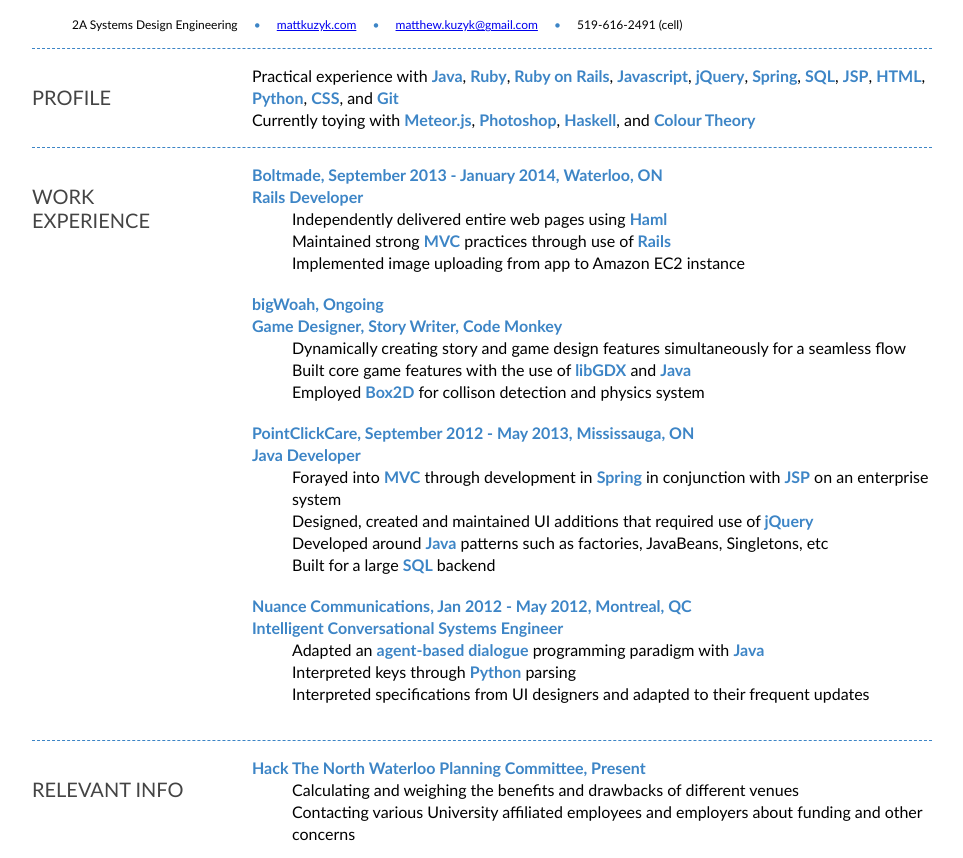
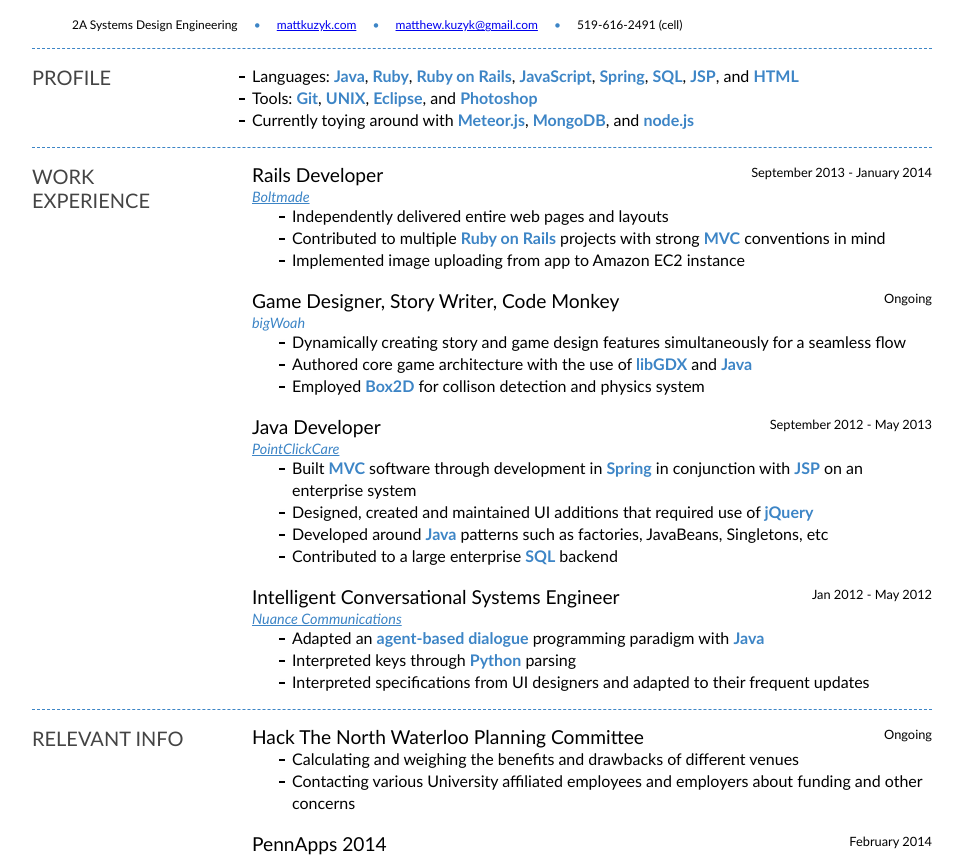
Before and after one commit to MattyKuzyk/matthew.kuzyk.com, a plain HTML site: page resume.html in a window 1280 px wide. Shown: the part 73-931 px from the top of the page, without its empty margins (158-1121 px from the left). Drawn offline with Linux system fonts and the light colour scheme.

Commit message:
Brought profile back and made job descriptions better

```diff
--- a/resume.css
+++ b/resume.css
@@ -39,6 +39,7 @@
   padding-left: 20%;
 }
 h3 {
+  margin-top: 0;
   color:#444444;
   font-size: 20px;
   float: left;
@@ -62,12 +63,29 @@
   color:#3D85C6;
 }
 .jobTitle {
-  font-weight:bold;
-  color:#3D85C6;
+  font-size: 1.2em;
+  /*font-weight:bold;*/
+  /*font-variant: small-caps;*/
+  /*color:#3D85C6;*/
 }
 .jobInfo {
   text-indent:35px;
 }
+
+.workPlace {
+  font-size: 0.9em;
+  font-style: italic;
+  color:#3D85C6;
+}
 .section li {
   line-height: 22px;
 }
+
+.sub {
+  list-style-image: url("dash.jpg");
+}
+
+.date {
+  float:right;
+  font-size:0.8em;
+}
--- a/resume.html
+++ b/resume.html
@@ -23,52 +23,53 @@
         <hr>
         <h3>PROFILE</h3>
         <div class="section">
-          <ul>
-            <li>Practical experience with <strong>Java</strong>, <strong>Ruby</strong>, <strong>Ruby on Rails</strong>, <strong>Javascript</strong>, <strong>jQuery</strong>, <strong>Spring</strong>, <strong>SQL</strong>, <strong>JSP</strong>, <strong>HTML</strong>, <strong>Python</strong>, <strong>CSS</strong>, and <strong>Git</strong>
-            </li>
-            <li>Currently toying with <strong>Meteor.js</strong>, <strong>Photoshop</strong>, <strong>Haskell</strong>, and <strong>Colour Theory</strong></li>
-          </ul>
+            <ul class="sub">
+              <li>Languages: <strong>Java</strong>, <strong>Ruby</strong>, <strong>Ruby on Rails</strong>, <strong>JavaScript</strong>, <strong>Spring</strong>, <strong>SQL</strong>, <strong>JSP</strong>, and <strong>HTML</strong></li>
+              <li>Tools: <strong>Git</strong>, <strong>UNIX</strong>, <strong>Eclipse</strong>, and <strong>Photoshop</strong></li>
+              <li>Currently toying around with <strong>Meteor.js</strong>, <strong>MongoDB</strong>, and <strong>node.js</strong></li>
+            </ul>
         </div>
         <hr>
         <h3>WORK EXPERIENCE</h3>
         <div class="section">
+          <span class="date">September 2013 - January 2014</span>
           <ul>
-            <li class="jobTitle">Boltmade, September 2013 - January 2014, Waterloo, ON</li>
             <li class="jobTitle">Rails Developer</li>
-            <ul>
-              <li>Independently delivered entire web pages using <strong>Haml</strong></li>
-              <li>Maintained strong <strong>MVC</strong> practices through use of <strong>Rails</strong></li>
+            <a class="workPlace" href="http://www.boltmade.com/">Boltmade</a>
+            <ul class="sub">
+              <li>Independently delivered entire web pages and layouts</li>
+              <li>Contributed to multiple <strong>Ruby on Rails</strong> projects with strong <strong>MVC</strong> conventions in mind</li>
               <li>Implemented image uploading from app to Amazon EC2 instance</li>
             </ul>
             <br />
-            <li class="jobTitle">bigWoah, Ongoing</li>
+            <span class="date">Ongoing</span>
             <li class="jobTitle">Game Designer, Story Writer, Code Monkey</li>
-            <ul>
+            <a class="workPlace">bigWoah</a>
+            <ul class="sub">
               <li>Dynamically creating story and game design features simultaneously for a seamless flow</li>
-              <li>Built core game features with the use of <strong>libGDX</strong> and <strong>Java</strong></li>
+              <li>Authored core game architecture with the use of <strong>libGDX</strong> and <strong>Java</strong></li>
               <li>Employed <strong>Box2D</strong> for collison detection and physics system</li>
             </ul>
             <br>
-            <li class="jobTitle">PointClickCare, September 2012 - May 2013, Mississauga,
-            ON</li>
+            <span class="date">September 2012 - May 2013</span>
             <li class="jobTitle">Java Developer</li>
-            <ul>
-              <li>Forayed into <strong>MVC</strong> through development in <strong>Spring</strong> in conjunction with <strong>JSP</strong> on an enterprise system</li>
+            <a class="workPlace" href="http://pointclickcare.com/">PointClickCare</a>
+            <ul class="sub">
+              <li>Built <strong>MVC</strong> software through development in <strong>Spring</strong> in conjunction with <strong>JSP</strong> on an enterprise system</li>
               <li>Designed, created and maintained UI additions that required use of <strong>jQuery</strong></li>
               <li>Developed around <strong>Java</strong> patterns such as factories, JavaBeans, Singletons, etc</li>
-              <li>Built for a large <strong>SQL</strong> backend</li>
+              <li>Contributed to a large enterprise <strong>SQL</strong> backend</li>
             </ul>
             <br>
-            <li class="jobTitle">Nuance Communications, Jan 2012 - May 2012, Montreal,
-            QC</li>
+            <span class="date">Jan 2012 - May 2012</span>
             <li class="jobTitle">Intelligent Conversational Systems Engineer</li>
-            <ul>
+            <a class="workPlace" href="http://www.nuance.com/index.htm">Nuance Communications</a>
+            <ul class="sub">
               <li>Adapted an <strong>agent-based dialogue</strong> programming paradigm with <strong>Java</strong></li>
               <li>Interpreted keys through <strong>Python</strong> parsing</li>
               <li>Interpreted specifications from UI designers and adapted to their frequent
               updates</li>
             </ul>
-            <br>
             <!--          <li class="jobTitle">Hamilton Wentworth District Schoolboard,
             June - August 2011, Hamilton, ON </li>
             <li class="jobTitle">
@@ -89,20 +90,23 @@
         <h3>RELEVANT INFO</h3>
         <div class="section">
         <ul>
-            <li class="jobTitle">Hack The North Waterloo Planning Committee, Present</li>
-            <ul>
+            <span class="date">Ongoing</span>
+            <li class="jobTitle">Hack The North Waterloo Planning Committee</li>
+            <ul class="sub">
               <li>Calculating and weighing the benefits and drawbacks of different venues</li>
               <li>Contacting various University affiliated employees and employers about funding and other concerns</li>
             </ul>
             <br />
-            <li class="jobTitle">PennApps 2014, February 2014</li>
-            <ul>
+            <span class="date">February 2014</span>
+            <li class="jobTitle">PennApps 2014</li>
+            <ul class="sub">
               <li>Created a Dogecoin tipper for Facebook called Give Me The Tip</li>
               <li>Awarded Digital Ocean's 3rd place prize</li>
             </ul>
             <br />
-            <li class="jobTitle">MHacks III, January 2014</li>
-            <ul>
+            <span class="date">January 2014</span>
+            <li class="jobTitle">MHacks III</li>
+            <ul class="sub">
               <li>Hacked together a <strong>Rails</strong> and <strong>JavaScript</strong> Tumblr scraper/reblogger called Tumblr Famous</li>
               <li>Implemented and debugged the backend including the <strong>OAuth</strong> portion</li>
             </ul>
```
Also changed, not shown: dash.jpg (added).
